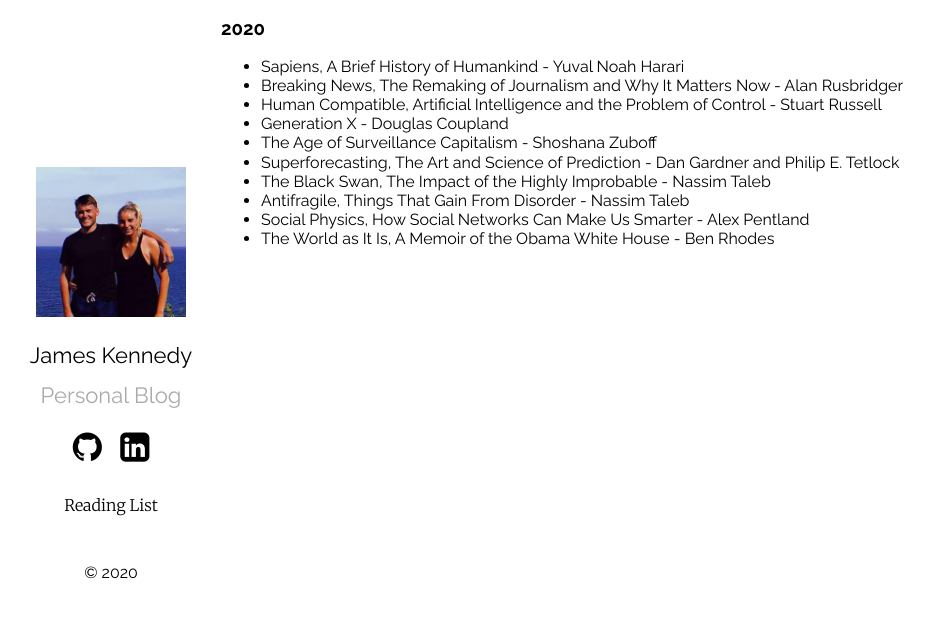
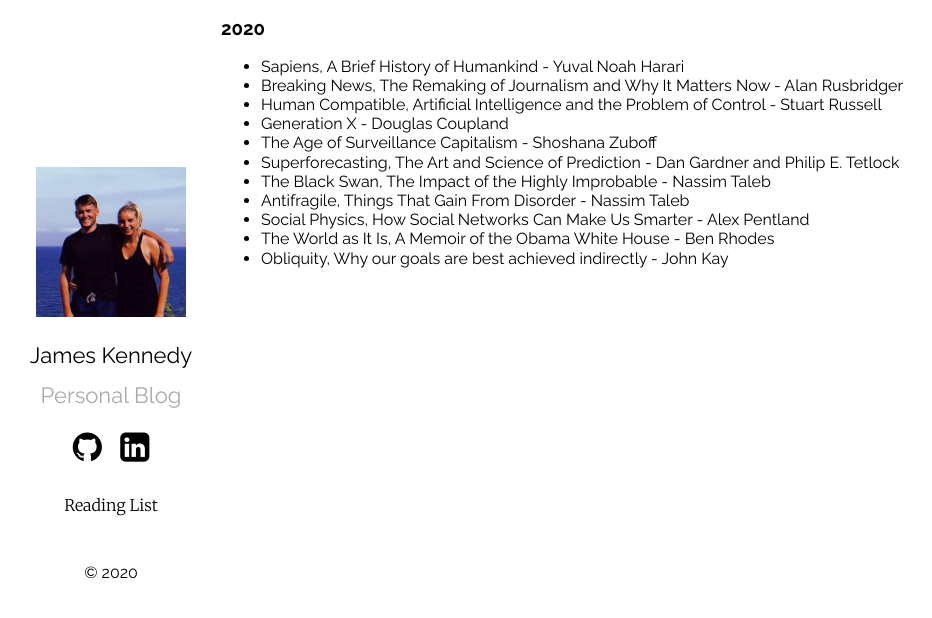
Before and after one commit to jkennedy559/jkennedy559.github.io, a Jekyll site: the page built from reading_list.html, in a window 1280 px wide. Shown: the top 618 px of the page, without its empty margins (74-1006 px from the left). Built offline with Jekyll 4.4.1, drawn with Linux system fonts in a browser that asks for light colours.

Commit message:
book added

```diff
--- a/_data/books_list.yml
+++ b/_data/books_list.yml
@@ -11,3 +11,4 @@ toc:
       - name: Antifragile, Things That Gain From Disorder - Nassim Taleb
       - name: Social Physics, How Social Networks Can Make Us Smarter - Alex Pentland
       - name: The World as It Is, A Memoir of the Obama White House - Ben Rhodes
+      - name: Obliquity, Why our goals are best achieved indirectly  - John Kay
```
